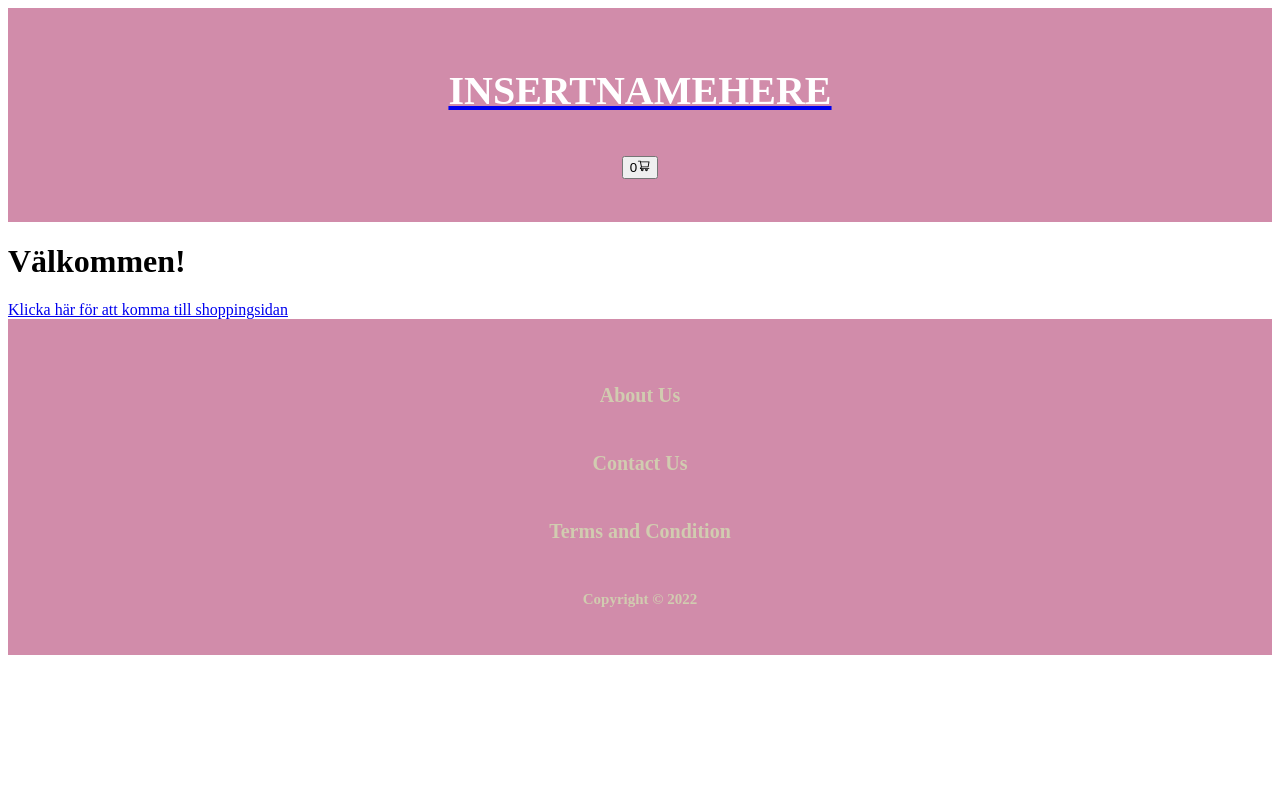
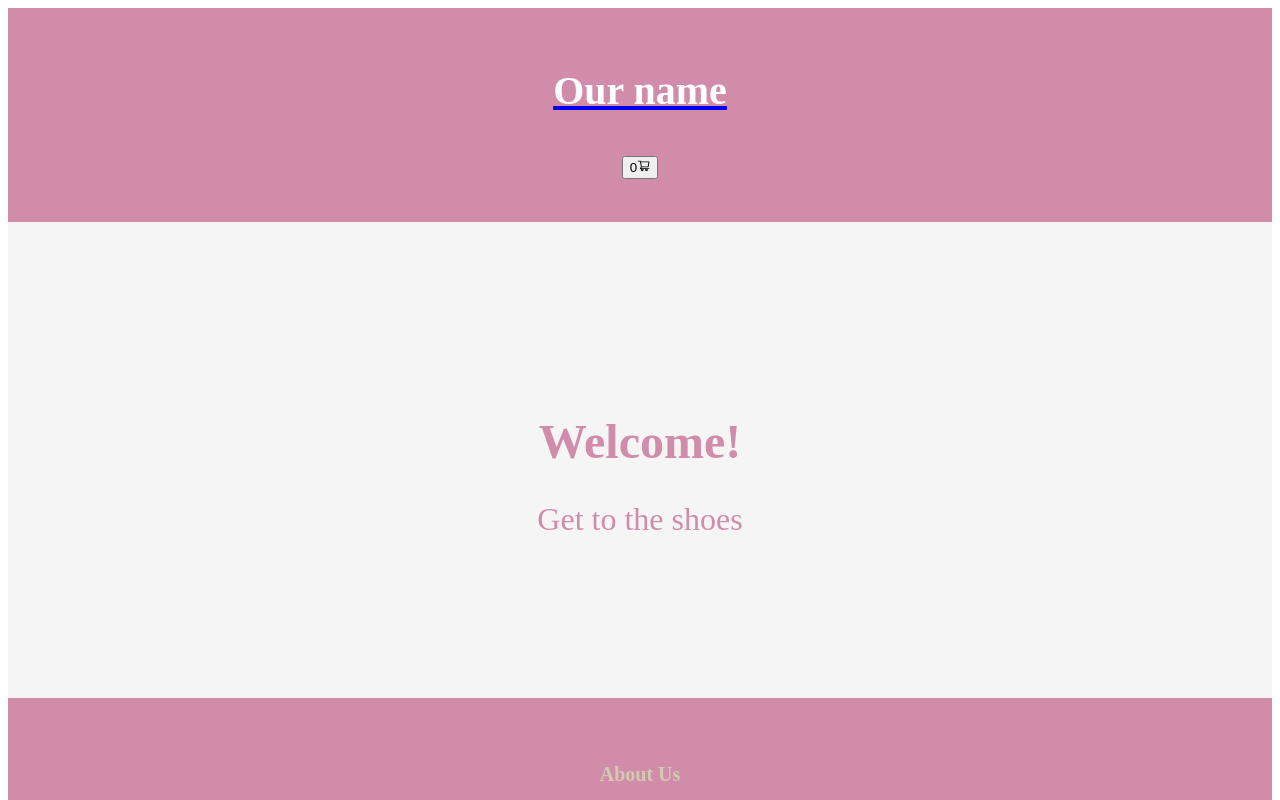
Before and after one commit to jofbrvega/Inl-mning-React, a React (Create React App) app: page / in a window 1280 px wide. Shown: the top 800 px of the page. Built offline with nearby package versions, Linux system fonts and the light colour scheme.

Commit message:
more styling finish

```diff
--- a/src/Pages/Productpage.js
+++ b/src/Pages/Productpage.js
@@ -1,5 +1,6 @@
 import React, { useState, useEffect } from 'react'
 import { Link } from 'react-router-dom'
+import '../Styling/products.css'
 
 function Productpage({ addProducts}) {
   const [upload, setUpload] = useState([]);
@@ -25,8 +26,9 @@ function Productpage({ addProducts}) {
 
   return (
     <div>
+      <h1 className='products-title'>Our Products</h1>
       <div className='product-container'>
-        <h1>Productpage</h1>
+
         {upload.map((upload) => (
           <div key={upload.id} >
             <div className='product-box'>
@@ -36,7 +38,7 @@ function Productpage({ addProducts}) {
                   {" "}
                   <img className='product-image' src={upload.url} alt={upload.title}></img>
                   </Link>
-                <span className='price'>{upload.price}</span>
+                <span className='price'>{upload.price + ' SEK'}</span>
                 <span className='description'>{upload.description}</span>
                 <button className='btn-add' onClick={() => { handleAddBtn(upload) }}> Add To Cart </button>
               </div>
--- /dev/null
+++ b/src/Styling/cart.css
@@ -0,0 +1,21 @@
+/* Här är Kundkorgs knappen */
+.cart-container{
+    display: flex;
+    gap: 1em;
+    justify-content: center;
+}
+
+.logo {
+   color:white;
+}
+
+
+.cartprice{
+   font-weight: 200;
+   justify-content: center;
+}
+
+.cartproduct{
+    height: 30px;
+    width: 30px;
+}
--- /dev/null
+++ b/src/Styling/header.css
@@ -0,0 +1,12 @@
+/* Här är för headern */
+.header{
+    font-size: 20px;
+    font-weight: bold;
+    line-height: 3rem;
+    text-align: center;
+    padding: 2rem;
+    background-color: #D18CAA;
+    color:#D1CCB0;
+    text-decoration: none;
+
+}
--- /dev/null
+++ b/src/Styling/products.css
@@ -0,0 +1,17 @@
+.product-container{
+text-align: center;
+display: flex;
+flex-direction: row;
+flex-wrap: wrap;
+justify-content: center;
+
+}
+
+.products-title{
+text-align: center;
+padding: 2rem;
+color: #D18CAA;
+}
+.product-description{
+
+}
--- /dev/null
+++ b/src/Styling/welcome.css
@@ -0,0 +1,18 @@
+.welcome-container{
+text-align: center;
+background-color: whitesmoke;
+padding-top: 10rem;
+padding-bottom: 10rem;
+}
+
+.welcome-title{
+font-size: 3rem;
+color:#D18CAA;
+
+}
+
+.welcome-link{
+font-size:2rem;
+text-decoration: none;
+color:#D18CAA;
+}
--- a/src/components/Cart.js
+++ b/src/components/Cart.js
@@ -4,6 +4,7 @@ import React from 'react'
 import { Link } from 'react-router-dom'
 import { AiOutlineShoppingCart } from "react-icons/ai";
 import styled from 'styled-components'
+import '../Styling/cart.css'
 
 
 
--- a/src/components/Header.js
+++ b/src/components/Header.js
@@ -4,6 +4,7 @@ import React, { useState } from 'react'
 import { AiOutlineShoppingCart } from "react-icons/ai";
 import Cart from './Cart';
 import {Link} from 'react-router-dom'
+import '../Styling/header.css'
 
 function Header({ open, setOpen, items, setItems, countCartItem, sum, checkout }) { //item
   const [opencart, setOpenCart] = useState(false);
@@ -20,7 +21,7 @@ function Header({ open, setOpen, items, setItems, countCartItem, sum, checkout }
     <div>
       <header className='header'>
         <div className='header-name'>
-          <Link to="/productpage"><h1 className='logo'>INSERTNAMEHERE</h1></Link>
+          <Link to="/productpage"><h1 className='logo'>Our name</h1></Link>
         </div>
         <div className='cart-container'>
           <div className='header-cart'>
--- a/src/components/Uploadproduct.js
+++ b/src/components/Uploadproduct.js
@@ -1,6 +1,7 @@
 // Detta är hämtaAPI funktionen som komponent.
 import React, { useState, useEffect } from 'react'
 import { AiOutlineShoppingCart } from "react-icons/ai";
+import '../Styling/header.css'
 
 
 function Uploadproduct() {
--- a/src/components/Welcome.js
+++ b/src/components/Welcome.js
@@ -1,12 +1,13 @@
 // Detta är välkomstsidan/första sidan && path='/' (lägg till en designpattern).
 
 import React from 'react'
+import '../Styling/welcome.css'
 
 function Welcome() {
   return (
-    <div>
-      <h1>Välkommen!</h1>
-      <a href='/productpage'>Klicka här för att komma till shoppingsidan</a>
+    <div className='welcome-container'>
+      <h1 className='welcome-title'>Welcome!</h1>
+      <a className='welcome-link' href='/productpage'>Get to the shoes</a>
     </div>
   )
 }
--- a/src/index.css
+++ b/src/index.css
@@ -13,7 +13,7 @@
 
 .product-image{
      width: 100%;
-     max-height: 10em;
+     max-height: 10rem;
 }
 
 .product-description{
```
